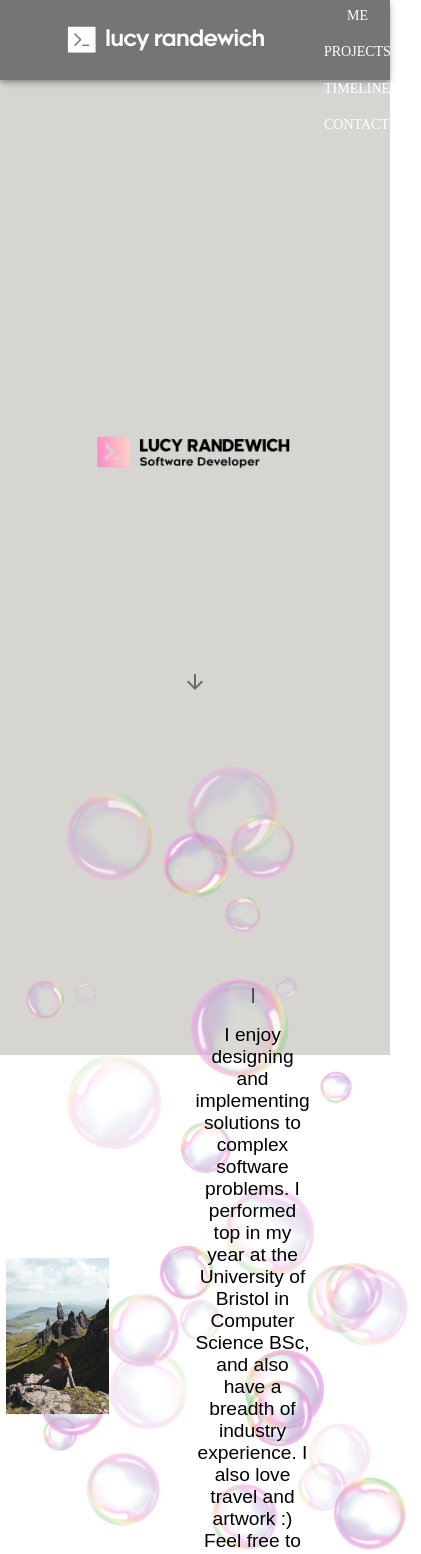
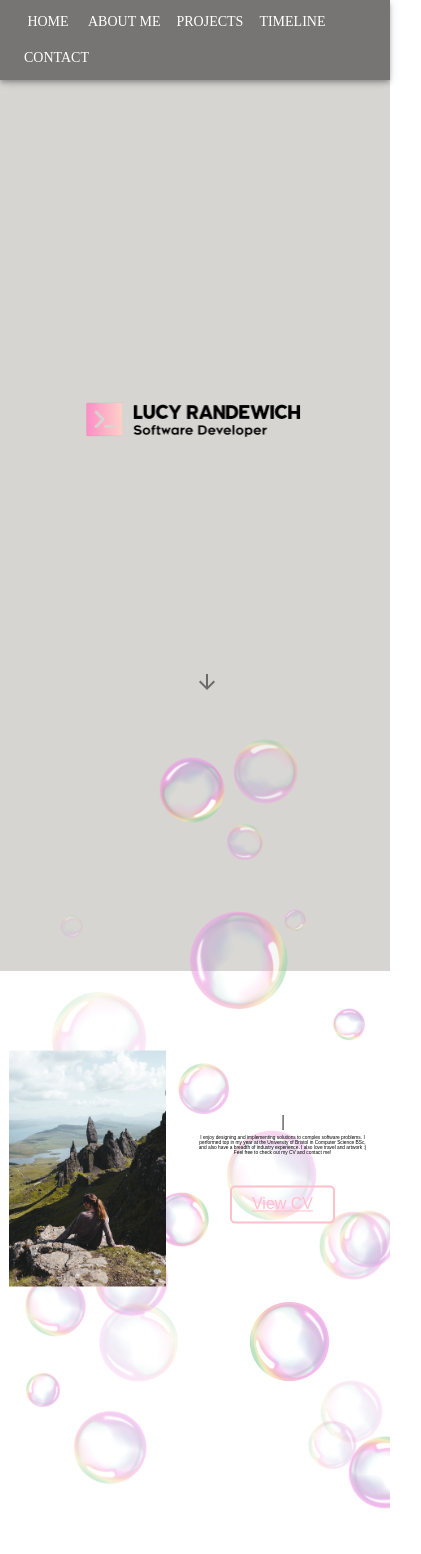
Before and after one commit to lucy-randewich/react-resume-website, a React (Create React App) app: page / in a window 390 px wide. Shown: the top 1554 px of the page, 421 px wide, since content can reach past the window. Built offline with nearby package versions, Linux system fonts and the light colour scheme; a web font is replaced by a local one.

Commit message:
improve mobile compatibility

```diff
--- a/package.json
+++ b/package.json
@@ -1,6 +1,7 @@
 {
   "name": "resume-website",
   "version": "0.1.0",
+  "homepage": "https://lucy-randewich.github.io/react-resume-website",
   "private": true,
   "dependencies": {
     "@emotion/react": "^11.11.1",
@@ -21,6 +22,8 @@
     "web-vitals": "^2.1.4"
   },
   "scripts": {
+    "predeploy": "npm run build",
+    "deploy": "gh-pages -d build",
     "start": "react-scripts start",
     "build": "react-scripts build",
     "test": "react-scripts test",
@@ -43,5 +46,8 @@
       "last 1 firefox version",
       "last 1 safari version"
     ]
+  },
+  "devDependencies": {
+    "gh-pages": "^6.0.0"
   }
 }
--- a/src/App.css
+++ b/src/App.css
@@ -12,3 +12,9 @@ body {
 header {
   font-family: 'retrokia', sans-serif;
 }
+
+@media screen and (max-width: 480px) {
+  body p {
+    font-size: 8px;
+  }
+}
--- a/src/components/about.js
+++ b/src/components/about.js
@@ -3,7 +3,6 @@ import { makeStyles } from '@mui/styles';
 import Image1 from '../images/stor2.jpeg';
 import Image2 from '../images/lakes.jpeg';
 import Image4 from '../images/stor3.jpeg';
-import Image5 from '../images/skate.jpeg';
 import Image6 from '../images/grad.jpeg';
 import CV from '../resources/CV.pdf';
 import Typewriter from 'typewriter-effect';
@@ -57,6 +56,21 @@ const useStyles = makeStyles((theme) => ({
       color: 'white',
     },
   },
+
+  '@media (max-width: 768px)': {
+    aboutText: {
+      fontSize: '0.3rem',
+    },
+    textContainer: {
+      padding: '20px',
+    },
+    aboutPage: {
+      height: '100vh',
+    },
+    typeWriterText: {
+      fontSize: '0.01rem',
+    },
+  },
 }));
 
 const AboutPage = ({ id }) => {
@@ -90,6 +104,7 @@ const AboutPage = ({ id }) => {
             strings: ['Software Developer', 'Squashy Enthusiast', 'Research Associate', 'Computer Science Grad'],
             autoStart: true,
             loop: true,
+            wrapperClassName: classes.typeWriterText,
           }}
         />
           <p className={classes.aboutText}>
--- a/src/components/header.js
+++ b/src/components/header.js
@@ -1,9 +1,27 @@
 import React, { useState, useEffect } from 'react';
 import { AppBar, Toolbar, Button } from '@mui/material';
+import { makeStyles } from '@mui/styles';
 import Logo from '../images/logo.png';
-import '../index.css';
+
+const useStyles = makeStyles((theme) => ({
+  logoImage: {
+    width: '300px',
+    height: 'auto',
+    opacity: 1,
+    transition: 'opacity 0.4s',
+  },
+  '@media (max-width: 768px)': {
+    logoImage: {
+      display: 'none',
+    },
+  },
+  button: {
+    fontSize: '0.1rem'
+  }
+}));
 
 const Header = ({ id }) => {
+  const classes = useStyles();
   const [scrolled, setScrolled] = useState(false);
   const [hovered, setHovered] = useState(false);
 
@@ -70,12 +88,7 @@ const Header = ({ id }) => {
         <img
             src={Logo}
             alt="Logo"
-            style={{
-            width: '300px',
-            height: 'auto',
-            opacity: 1,
-            transition: 'opacity 0.4s',
-            }}
+            className={classes.logoImage}
         />
     </div>
 
--- a/src/components/home.js
+++ b/src/components/home.js
@@ -46,6 +46,23 @@ const useStyles = makeStyles((theme) => ({
     backgroundSize: 'contain',
   },
 
+  '@media (max-width: 768px)': {
+    homepageContainer: {
+      height: '120vh',
+    },
+    logo: {
+      maxWidth: '100%',
+    },
+    iconContainer: {
+      overflowX: 'hidden',
+      width: '100%',
+      height: '100%',
+    },
+    description: {
+      fontSize: '1rem',
+    }
+  },
+
 }));
 
 const HomePage = ({ id }) => {
@@ -59,7 +76,7 @@ const HomePage = ({ id }) => {
     const iconContainer = document.getElementById('icon-container');
 
     if (iconContainer) {
-      const numIcons = 15;
+      const numIcons = 11;
 
       for (let i = 0; i < numIcons; i++) {
         const iconElement = document.createElement('div');
@@ -129,7 +146,6 @@ const HomePage = ({ id }) => {
   };
 
   const descriptionStyle = {
-    fontSize: '1.2rem',
     opacity: showDescription ? 1 : 0,
     transform: showDescription ? 'none' : 'translateY(150px)',
     transition: 'opacity 0.5s ease, transform 0.5s',
@@ -142,7 +158,6 @@ const HomePage = ({ id }) => {
     position: 'absolute',
     bottom: '150px',
     left: '50%',
-    transform: 'translateX(-50%)',
   };
 
   return (
--- a/src/components/projects.js
+++ b/src/components/projects.js
@@ -13,13 +13,11 @@ import MLPaper from '../resources/cw_xm20246.pdf';
 const useStyles = makeStyles((theme) => ({
   projectsPage: {
     backgroundColor: '#f7f7f7',
-    display: 'flex',
     flexDirection: 'column',
     alignItems: 'center',
     height: '130vh',
     width: '100vw',
     display: 'flex',
-    alignItems: 'center',
     justifyContent: 'center',
     overflow: 'hidden',
   },
--- a/src/components/timeline.js
+++ b/src/components/timeline.js
@@ -49,6 +49,12 @@ const useStyles = makeStyles((theme) => ({
     marginTop: '10px',
     marginLeft: '10px',
   },
+
+  '@media (max-width: 768px)': {
+    timelineCard: {
+      width: '250px',
+    }
+  }
 }));
 
 const timelineData = [
@@ -150,7 +156,7 @@ const Timeline = ({ id }) => {
             <div
               className={classes.lineContainer}
               style={{
-                height: animateLines ? '90%' : '0%',
+                height: animateLines ? '100%' : '0%',
               }}
               onTransitionEnd={handleLineTransitionEnd}
             >
```
Also changed, not shown: 1 other file (tests, documents, lock files or other folders).
